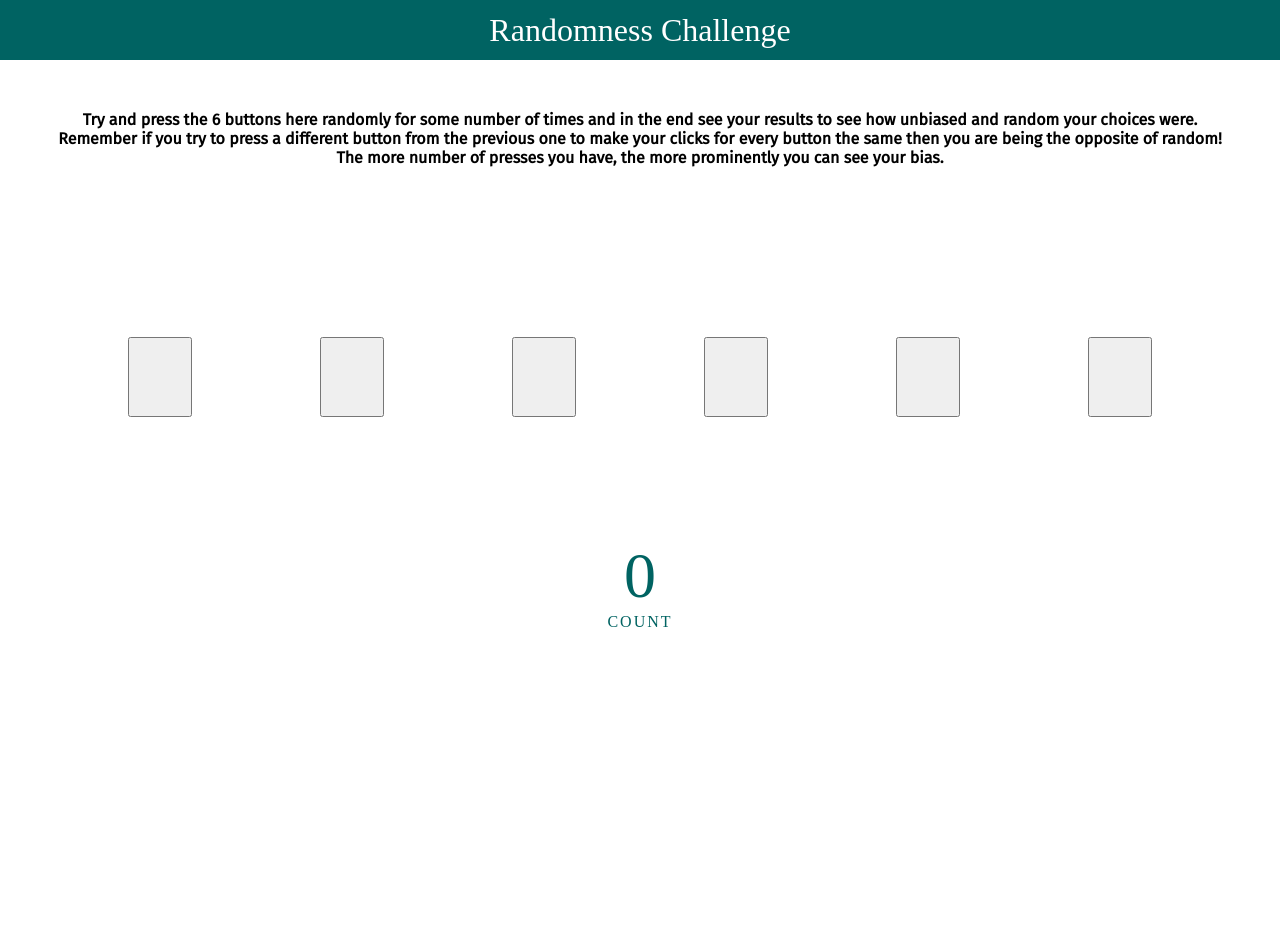
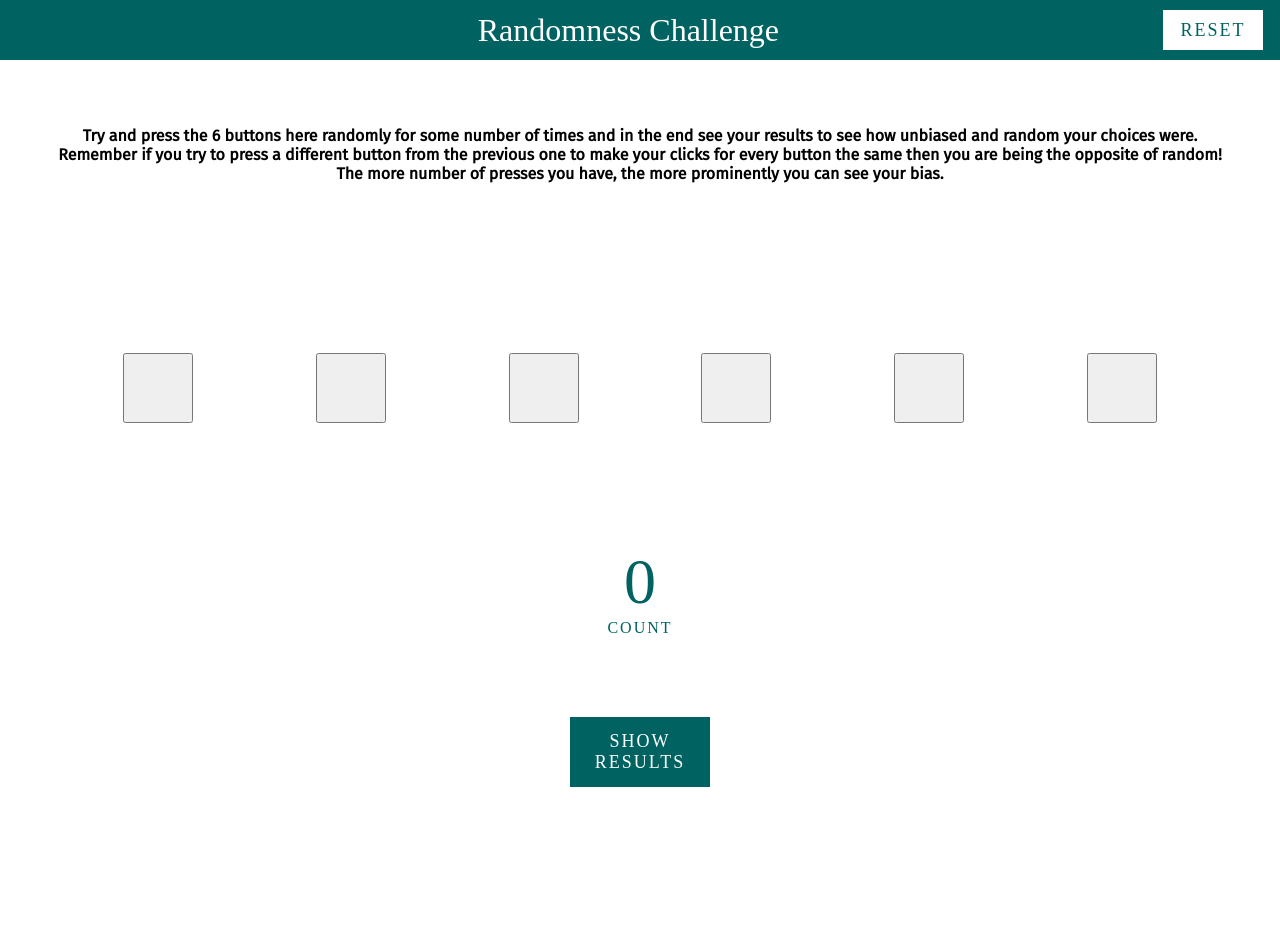
Before and after one commit to heatblast0044/randomness_experiment, a React (Create React App) app: page / in a window 1280 px wide. Shown: the top 937 px of the page. Before the commit the page ends 800 px from the top, so only its background shows below. Built offline with nearby package versions, Linux system fonts and the light colour scheme; a web font is replaced by a local one.

Commit message:
added results, reset and disclaimer

```diff
--- a/src/App.css
+++ b/src/App.css
@@ -9,32 +9,46 @@
 
 nav {
   background-color: #006362;
-  width: 100vw;
+  max-width: 100vw;
   height: 60px;
-  padding: auto;
+  padding: 0 0 0 36vw;
   display: flex;
   align-items: center;
   justify-content: center;
   font-size: 32px;
   color: #ffffff;
 }
+button.reset {
+  background-color: #ffffff;
+  color: #006362;
+  font-size: 18px;
+  letter-spacing: 2px;
+  width: 100px;
+  height: 40px;
+  border: none;
+  margin-left: 30vw;
+}
+button.reset:active {
+  background-color: #dfdfdf;
+}
 h4 {
   font-family: "Fira Sans", sans-serif;
+  margin-top: 2vh;
   padding: 50px;
   text-align: center;
 }
-.buttons{
+.buttons {
   display: flex;
   flex-direction: row;
   align-items: center;
   justify-content: space-evenly;
   margin-top: 15vh;
 }
-button{
-  width: 5vw;
-  height: 10vh;
+button {
+  width: 70px;
+  height: 70px;
 }
-.count{
+.count {
   display: flex;
   flex-direction: column;
   align-items: center;
@@ -42,11 +56,59 @@ button{
   margin-top: 15vh;
   color: #006362;
 }
-.countValue{
+.countValue {
   font-size: 64px;
   text-align: center;
 }
-.countCaption{
+.countCaption {
   letter-spacing: 2px;
   text-align: center;
 }
+.results {
+  display: none;
+  flex-direction: row;
+  justify-content: space-evenly;
+}
+.showResults {
+  display: flex;
+  justify-content: center;
+  align-items: center;
+  margin: 10vh 0;
+}
+button.showResultsButton {
+  background-color: #006362;
+  color: #ffffff;
+  font-size: 18px;
+  letter-spacing: 2px;
+  width: 140px;
+  border: none;
+}
+button.showResultsButton:active {
+  background-color: #004644;
+}
+.res {
+  display: flex;
+  flex-direction: column;
+  align-items: center;
+  justify-content: center;
+  margin: 30vh 0 20vh 0;
+  color: #006362;
+}
+.res button {
+  color: #006362;
+  font-size: 16px;
+}
+.resUnit {
+  display: flex;
+  flex-direction: column;
+  align-items: center;
+  justify-content: center;
+}
+.resValue {
+  font-size: 32px;
+  margin-top: 20px;
+  text-align: center;
+}
+.resCaption {
+  text-align: center;
+}
--- a/src/App.jsx
+++ b/src/App.jsx
@@ -1,10 +1,17 @@
 import { useState } from "react";
 import Button from "./Button";
 import "./App.css";
+import ResultButton from "./ResultButton";
 
 function App() {
   const [count, setCount] = useState(0);
   const [record, setRecord] = useState({});
+
+  const onClickReset = () => {
+    setCount(0);
+    setRecord({});
+    document.querySelector(".results").style.display = "none";
+  };
 
   const names = [
     { name: "one" },
@@ -14,8 +21,19 @@ function App() {
     { name: "five" },
     { name: "six" },
   ];
+
   const buttons = names.map((name) => (
     <Button
+      name={name.name}
+      setCount={setCount}
+      setRecord={setRecord}
+      record={record}
+      key={name.name}
+    />
+  ));
+
+  const resultButtons = names.map((name) => (
+    <ResultButton
       name={name.name}
       setCount={setCount}
       setRecord={setRecord}
@@ -27,22 +45,50 @@ function App() {
 
   return (
     <div>
-      <nav>Randomness Challenge</nav>
+      <nav>
+        Randomness Challenge{" "}
+        <button className="reset" onClick={onClickReset}>
+          RESET
+        </button>
+      </nav>
       <h4>
         Try and press the 6 buttons here randomly for some number of times and
         in the end see your results to see how unbiased and random your choices
         were. Remember if you try to press a different button from the previous
         one to make your clicks for every button the same then you are being the
-        opposite of random!
-        <br />
-        The more number of presses you have, the more prominently you can see
-        your bias.
+        opposite of random! The more number of presses you have, the more
+        prominently you can see your bias.
       </h4>
       <div className="buttons">{buttons}</div>
       <div className="count">
         <span className="countValue">{count}</span>
         <span className="countCaption">COUNT</span>
       </div>
+      <div className="showResults">
+        <button
+          className="showResultsButton"
+          onClick={() =>
+            (document.querySelector(".results").style.display = "flex")
+          }
+        >
+          SHOW
+          <br />
+          RESULTS
+        </button>
+      </div>
+      <div className="results">{resultButtons}</div>
+      <p
+        align="center"
+        style={{
+          fontFamily: "'Fira Sans', sans-serif",
+          margin: "150px 0 20px 0",
+          fontSize: "14px",
+          color: "#1f1f1f",
+        }}
+      >
+        Disclaimer: The data of your attempts will be stored, however, NO
+        personal information of any kind will be stored.
+      </p>
     </div>
   );
 }
--- /dev/null
+++ b/src/ResultButton.jsx
@@ -0,0 +1,19 @@
+import React from "react";
+
+export default function ResultButton(props) {
+  return (
+    <div className="res">
+      <button name={props.name}>{props.name}</button>
+      <div className="resUnit">
+        <span>
+          {(props.record[props.name] || 0) / props.count
+            ? (props.record[props.name] || 0) / props.count
+            : 0}
+        </span>
+        <span className="resValue">{props.record[props.name] || 0}</span>
+        <span className="resCaption">TIMES</span>
+        <span className="resCaption">PRESSED</span>
+      </div>
+    </div>
+  );
+}
```
